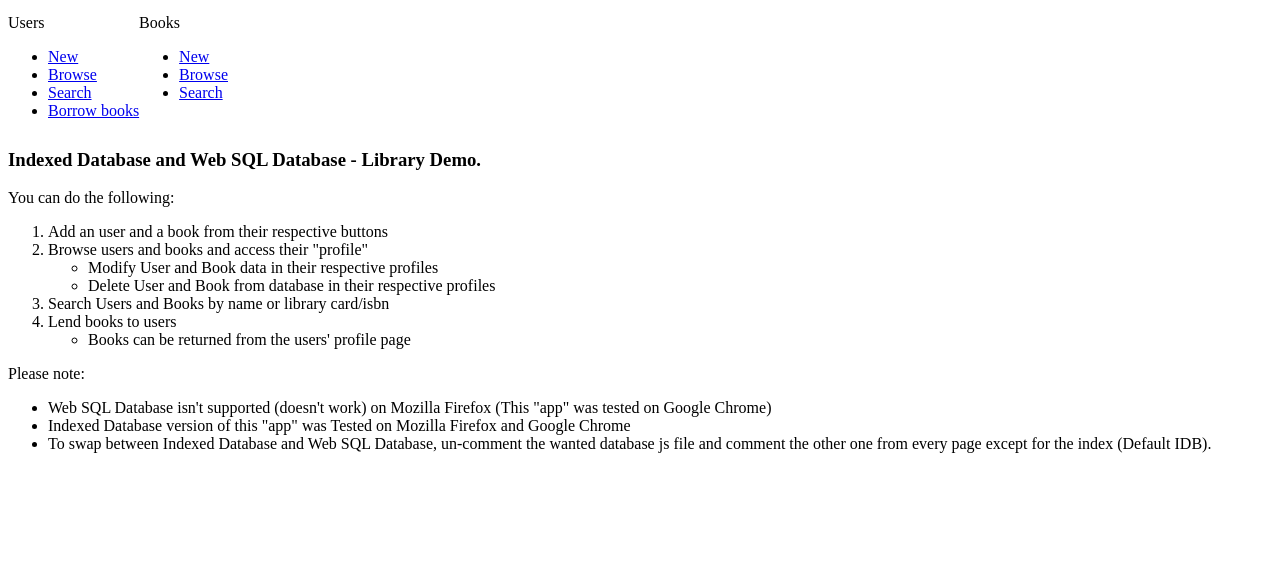
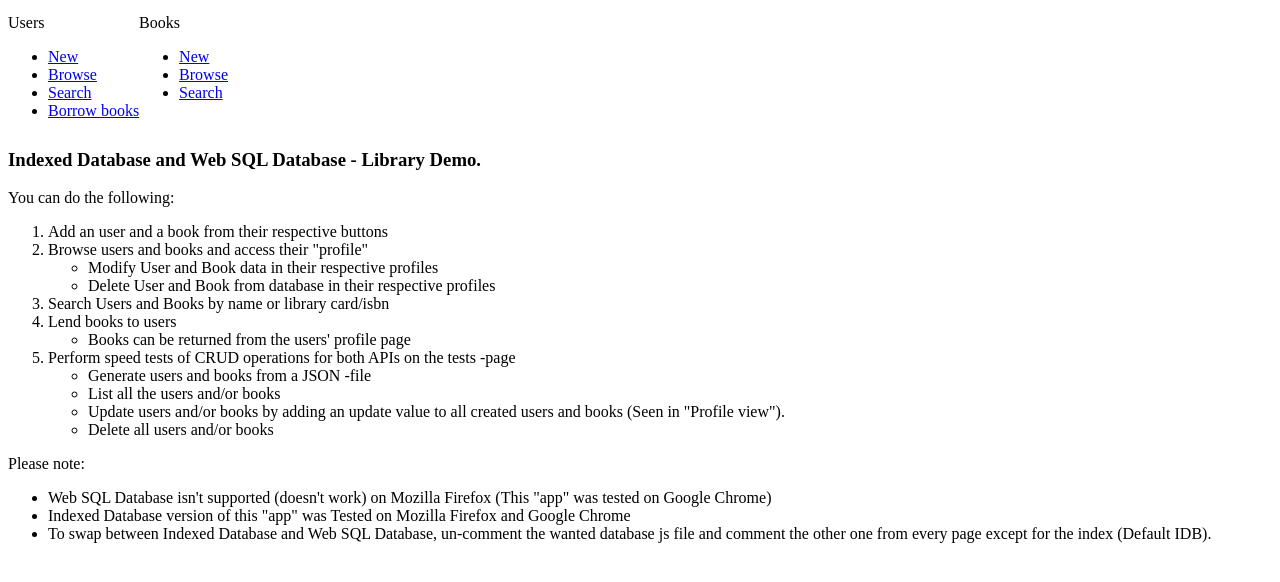
Before and after one commit to Kontiomaa/IDB-WSDB-Demo, a plain HTML site: page index.html in a window 1280 px wide. Shown: the part 100-682 px from the top of the page. Drawn offline with Linux system fonts and the light colour scheme.

Commit message:
Additional information
Added information about the available tests on the tests -page to index.

```diff
--- a/index.html
+++ b/index.html
@@ -47,6 +47,13 @@
 						<ul>
 							<li>Books can be returned from the users' profile page</li>
 						</ul>
+					<li>Perform speed tests of CRUD operations for both APIs on the tests -page</li>
+						<ul>
+							<li>Generate users and books from a JSON -file</li>
+							<li>List all the users and/or books</li>
+							<li>Update users and/or books by adding an update value to all created users and books (Seen in "Profile view").</li>
+							<li>Delete all users and/or books</li>
+						</ul>
 				</ol>
 				<p>Please note:</p>
 				<ul>
```
